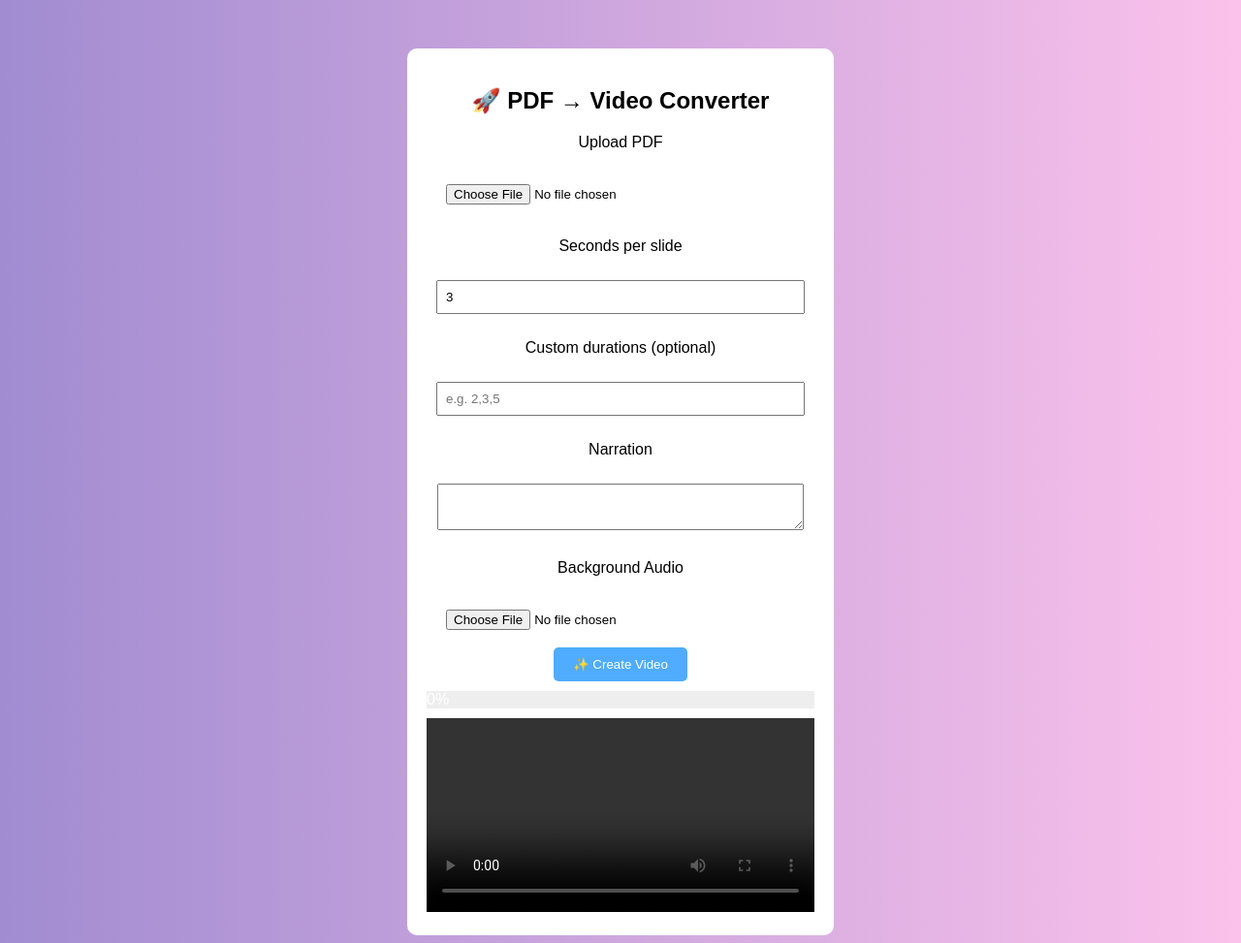
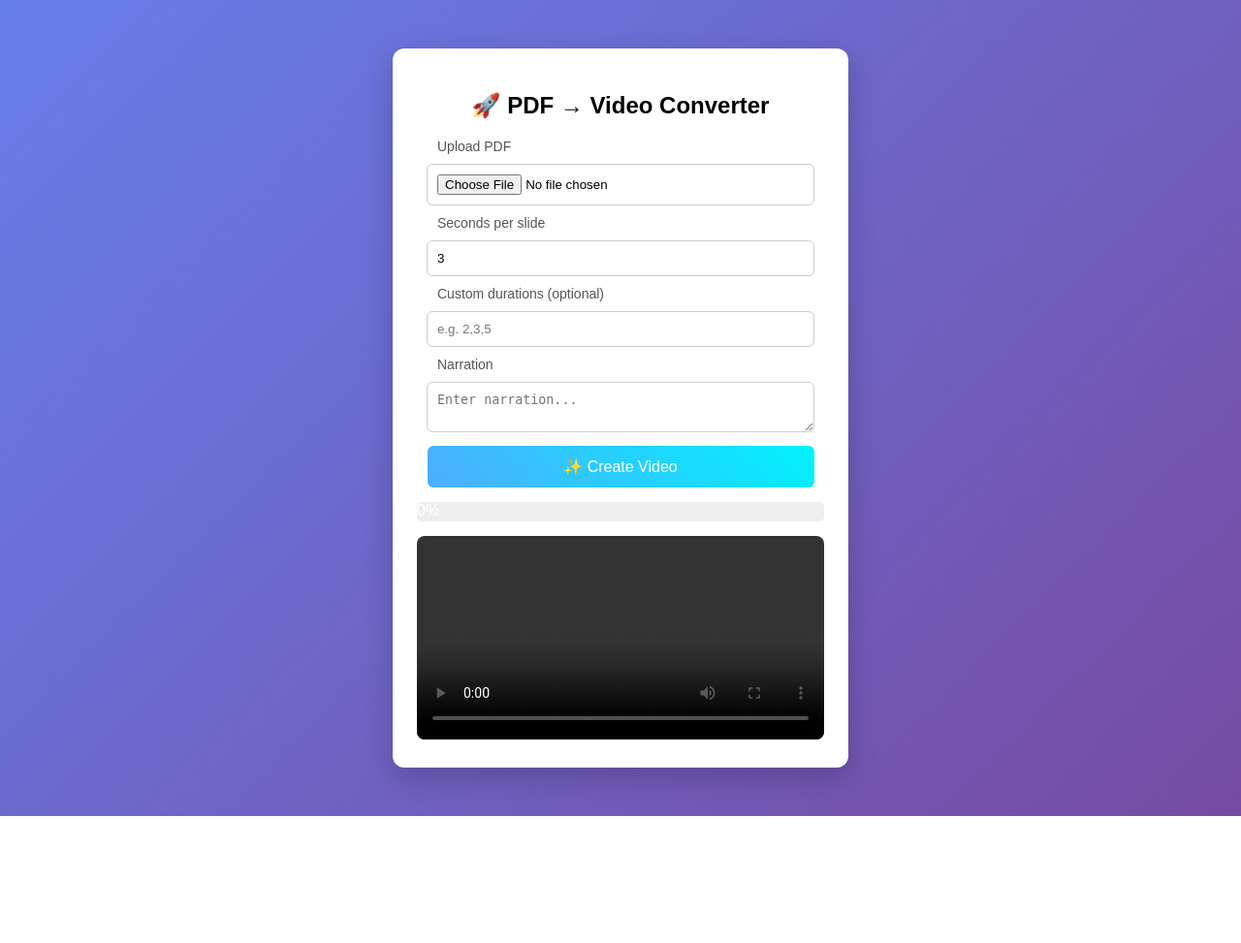
Before and after one commit to sanskrutisawant2006-pixel/pdf-to-video-converter, a Flask app: page / in a window 1280 px wide. Shown: the whole page at 97% size. After the commit the page ends 842 px from the top, so only its background shows below. Run offline with Flask 3, Linux system fonts and the light colour scheme.

Commit message:
Update index.html

```diff
--- a/templates/index.html
+++ b/templates/index.html
@@ -2,51 +2,79 @@
 <html>
 <head>
     <title>PDF → Video Converter</title>
+
     <style>
         body {
             font-family: Arial;
-            background: linear-gradient(to right, #a18cd1, #fbc2eb);
+            background: linear-gradient(135deg, #667eea, #764ba2);
+            margin: 0;
+            padding: 0;
             text-align: center;
         }
 
         .container {
             background: white;
-            width: 400px;
-            margin: auto;
-            margin-top: 50px;
-            padding: 20px;
-            border-radius: 10px;
+            width: 420px;
+            margin: 50px auto;
+            padding: 25px;
+            border-radius: 12px;
+            box-shadow: 0 10px 30px rgba(0,0,0,0.2);
+        }
+
+        h2 {
+            margin-bottom: 20px;
         }
 
         input, textarea {
             width: 90%;
-            margin: 10px;
-            padding: 8px;
+            padding: 10px;
+            margin: 10px 0;
+            border-radius: 6px;
+            border: 1px solid #ccc;
         }
 
         button {
-            padding: 10px 20px;
-            background: #4facfe;
+            background: linear-gradient(45deg, #4facfe, #00f2fe);
             border: none;
             color: white;
-            border-radius: 5px;
+            padding: 12px;
+            width: 95%;
+            border-radius: 6px;
+            font-size: 16px;
+            cursor: pointer;
+        }
+
+        button:hover {
+            opacity: 0.9;
         }
 
         .progress {
             width: 100%;
             background: #eee;
-            margin-top: 10px;
+            border-radius: 5px;
+            margin-top: 15px;
         }
 
         .progress-bar {
+            height: 20px;
             width: 0%;
-            background: #4facfe;
+            background: linear-gradient(45deg, #4facfe, #00f2fe);
             color: white;
+            text-align: center;
+            border-radius: 5px;
         }
 
         video {
             width: 100%;
-            margin-top: 10px;
+            margin-top: 15px;
+            border-radius: 8px;
+        }
+
+        .label {
+            text-align: left;
+            margin-left: 5%;
+            font-size: 14px;
+            color: #555;
         }
     </style>
 </head>
@@ -54,25 +82,25 @@
 <body>
 
 <div class="container">
+
     <h2>🚀 PDF → Video Converter</h2>
 
     <form id="form">
-        <p>Upload PDF</p>
+
+        <div class="label">Upload PDF</div>
         <input type="file" name="file">
 
-        <p>Seconds per slide</p>
+        <div class="label">Seconds per slide</div>
         <input type="number" name="default_duration" value="3">
 
-        <p>Custom durations (optional)</p>
+        <div class="label">Custom durations (optional)</div>
         <input type="text" name="durations" placeholder="e.g. 2,3,5">
 
-        <p>Narration</p>
-        <textarea name="narration"></textarea>
-
-        <p>Background Audio</p>
-        <input type="file" name="audio">
+        <div class="label">Narration</div>
+        <textarea name="narration" placeholder="Enter narration..."></textarea>
 
         <button type="button" onclick="startProcess()">✨ Create Video</button>
+
     </form>
 
     <div class="progress">
@@ -82,10 +110,13 @@
     <video id="video" controls></video>
 
     <a id="download" href="/download" style="display:none;">Download Video</a>
+
 </div>
 
 <script>
+
 function startProcess() {
+
     let formData = new FormData(document.getElementById("form"));
 
     fetch("/start", {
@@ -94,21 +125,28 @@ function startProcess() {
     });
 
     let interval = setInterval(() => {
+
         fetch("/progress")
         .then(res => res.json())
         .then(data => {
+
             let bar = document.getElementById("bar");
+
             bar.style.width = data.progress + "%";
             bar.innerHTML = data.progress + "%";
 
             if (data.progress >= 100) {
                 clearInterval(interval);
+
                 document.getElementById("video").src = "/download";
                 document.getElementById("download").style.display = "block";
             }
+
         });
+
     }, 1000);
 }
+
 </script>
 
 </body>
```
